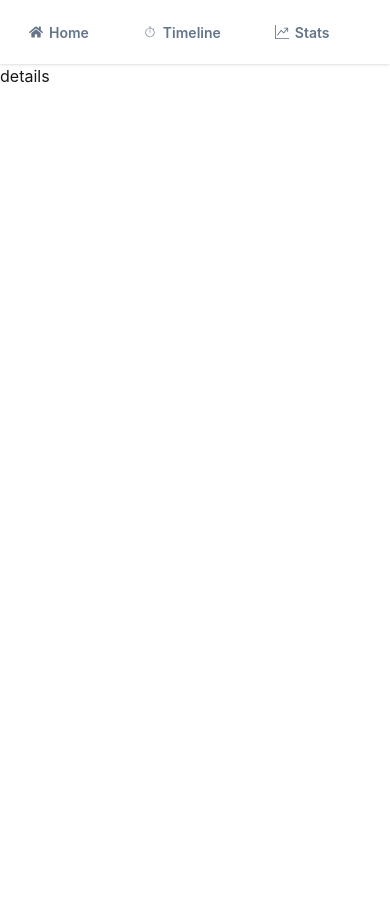
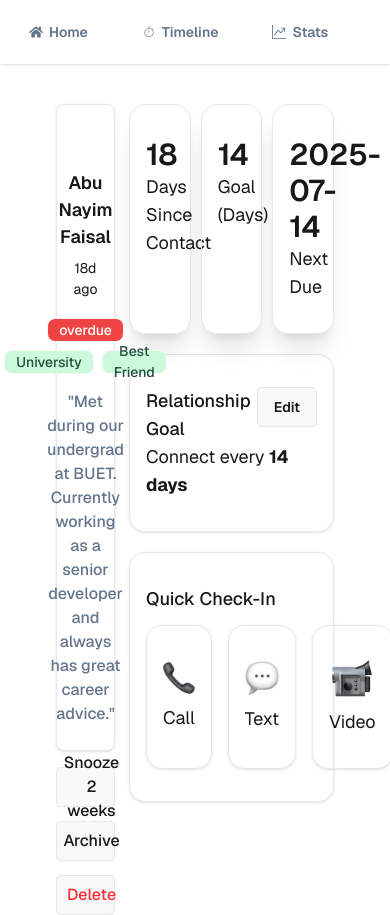
Before and after one commit to with-ph-b13/a-7, a React (Vite) app: page /friends/1 in a window 390 px wide. Before the commit the page ends 844 px from the top, so only its background shows below. Built offline with nearby package versions, Linux system fonts and the light colour scheme; grey boxes are pictures that could not be loaded.

Commit message:
added friend details page

```diff
--- a/src/components/ui/FriendCard/FriendCard.jsx
+++ b/src/components/ui/FriendCard/FriendCard.jsx
@@ -1,8 +1,14 @@
-import React from 'react';
+import React, { useContext } from 'react';
 import { Link } from 'react-router';
+import { FriendsContext } from '../../../context/FriendsProvider';
 
 const FriendCard = ({ friend }) => {
-    console.log(friend);
+
+    const {friendsData,setFriendsData}=useContext(FriendsContext);
+
+
+
+
     const { picture, name, email, days_since_contact, status, tags, next_due_date, bio, goal,id } = friend;
     return (
         <Link to={`/friends/${id}`} className="card border border-gray-200 shadow-xl">
--- a/src/context/FriendsProvider.jsx
+++ b/src/context/FriendsProvider.jsx
@@ -1,4 +1,4 @@
-import React, { createContext } from 'react';
+import React, { createContext, useState } from 'react';
 
 // create context
 export const FriendsContext=createContext();
@@ -6,10 +6,12 @@ export const FriendsContext=createContext();
 
 const FriendsProvider = ({children}) => {
 
+    const [friendsData,setFriendsData]=useState([]);
 
 
     const data={
-        name:'mim'
+        friendsData,
+        setFriendsData
     }
 
 
--- a/src/index.css
+++ b/src/index.css
@@ -1,2 +1,7 @@
+@import url('https://fonts.googleapis.com/css2?family=Geist:wght@100..900&display=swap');
+
 @import "tailwindcss";
 @plugin "daisyui";
+*{
+    font-family: "Geist", sans-serif;
+}
--- a/src/pages/FriendDetails/ContactGoal/ContactGoal.jsx
+++ b/src/pages/FriendDetails/ContactGoal/ContactGoal.jsx
@@ -5,7 +5,7 @@ const ContactGoal = ({filteredFriend}) => {
     return (
         <div>
             <div className=' mt-5 px-4 py-8 rounded-2xl shadow border border-gray-200'>
-               <div className="flex flex-col-reverse md:flex-row gap-3 justify-between">
+               <div className="flex justify-between">
                  <p className='font-medium text-lg'>Relationship Goal</p>
                 <button className='btn'>Edit</button>
                </div>
--- a/src/pages/FriendDetails/FriendDetails.jsx
+++ b/src/pages/FriendDetails/FriendDetails.jsx
@@ -1,13 +1,78 @@
-import React, { useContext } from 'react';
+import React, { use, useContext } from 'react';
 import { FriendsContext } from '../../context/FriendsProvider';
+import { Link, useParams } from 'react-router';
+import { TbBellRinging } from 'react-icons/tb';
+import { MdAutoDelete, MdOutlineUnarchive } from 'react-icons/md';
+import TimeBoard from './TimeBoard/TimeBoard';
+import ContactGoal from './ContactGoal/ContactGoal';
+import QuicCkIn from './QuicCkIn/QuicCkIn';
+
+const friendsPromise = fetch('/friends.json').then(res => res.json());
 
 const FriendDetails = () => {
-    const data=useContext(FriendsContext)
-    console.log(data);
+    const initialFriendsData = use(friendsPromise);
+    const { id } = useParams();
+    const filteredFriend = initialFriendsData.find(friend => friend.id === Number(id));
+    const { picture, name, email, days_since_contact, status, tags, next_due_date, bio, goal } = filteredFriend;
+
+
 
     return (
-        <div>
-            details
+        <div className="container mx-auto mt-10">
+
+            <div className='grid grid-cols-4 gap-3.5 px-14  h-[60vh]'>
+                {/* left side */}
+                <div className="col-span-1 ">
+                    <Link to={`/friends/${id}`} className="card border bg-base-100 border-gray-200 shadow">
+                        <figure className="px-10 pt-10 ">
+                            <img
+                                src={picture}
+                                alt="Shoes"
+                                className="rounded-full"  loading="lazy" decoding="async"/>
+                        </figure>
+                        <div className="card-body items-center text-center">
+                            <h2 className="card-title">{name}</h2>
+                            <p>{days_since_contact}d ago</p>
+                            <div className="card-actions flex flex-col justify-center items-center">
+
+                                <div className="mt-2.5">
+                                    {
+                                        status === "overdue" && <div className={`badge text-white font-medium bg-[#EF4444] }`}>{status}</div>
+                                    }
+                                    {
+                                        status === "on-track" && <div className={`badge text-white font-medium bg-[#244D3F] }`}>{status}</div>
+                                    }
+                                    {
+                                        status === "almost due" && <div className={`badge text-white font-medium bg-[#EFAD44] }`}>{status}</div>
+                                    }
+                                </div>
+                                <div className="gap-2 flex">
+                                    {tags.map((t, i) => {
+
+                                        return <p key={i} className='badge text-[#244D3F] font-medium bg-[#CBFADB]'>{t}</p>
+                                    })}
+                                </div>
+                            </div>
+                            <p className='font-medium text-[16px] mt-2 text-[#64748B]'>"{bio}"</p>
+                        </div>
+                    </Link>
+
+                    <div className="mt-4 space-y-3.5">
+                        <button className='font-medium btn w-full text-[16px] flex items-center gap-3'><TbBellRinging /> Snooze 2 weeks</button>
+                        <button className='font-medium btn w-full text-[16px] flex items-center gap-3'><MdOutlineUnarchive /> Archive</button>
+                        <button className='font-medium btn w-full text-[16px] flex items-center gap-3 text-red-500'><MdAutoDelete />Delete</button>
+                    </div>
+                </div>
+
+
+                {/* right side */}
+                <div className=" col-span-3">
+                  <TimeBoard filteredFriend={filteredFriend}/>
+                  <ContactGoal filteredFriend={filteredFriend}/>
+                  <QuicCkIn/>
+                </div>
+
+            </div>
         </div>
     );
 };
--- a/src/pages/FriendDetails/QuicCkIn/QuicCkIn.jsx
+++ b/src/pages/FriendDetails/QuicCkIn/QuicCkIn.jsx
@@ -1,46 +1,26 @@
-import React, { useContext } from 'react';
+import React from 'react';
 import callImg from '../../../assets/call.png'
 import textImg from '../../../assets/text.png'
 import videoImg from '../../../assets/video.png'
-import { FriendsContext } from '../../../context/FriendsProvider';
-import { format } from 'date-and-time';
-import { toast } from 'react-toastify';
-const QuicCkIn = ({ name }) => {
-    const { call, setCall } = useContext(FriendsContext);
-
-    const handleAddCalls = (c) => {
-        const date=new Date();
-        const formatted = format(date, 'MMMM D, YYYY');
-        const callData={
-            type: c,
-            name:name,
-            date:formatted,
-            atCreated: Date.now()
-        }
-        setCall([...call,callData])
-        toast.success(`${name} ${c} successfully`)
-
-    }
+const QuicCkIn = () => {
     return (
         <div>
             <div className=' mt-5 px-4 py-8 rounded-2xl shadow border border-gray-200'>
-                <p className='font-medium text-lg'>Quick Check-In</p>
-                <div className="grid grid-cols-1 md:grid-cols-3 gap-4 mt-3">
-                    <div onClick={() => handleAddCalls("Call")} className="px-4 cursor-pointer  py-8 w-full gap-2.5 rounded-2xl shadow border border-gray-200 flex flex-col items-center justify-center">
+                 <p className='font-medium text-lg'>Quick Check-In</p>
+                <div className="flex gap-4 mt-3">
+                    <div className="px-4  py-8 w-full gap-2.5 rounded-2xl shadow border border-gray-200 flex flex-col items-center justify-center">
                         <div>
                             <img src={callImg} width={40} height={40} alt=""  loading="lazy" decoding="async"/>
                         </div>
                         <h1 className='text-lg'>Call</h1>
                     </div>
-
-                    <div  onClick={() => handleAddCalls("Text")} className="px-4 py-8  cursor-pointer w-full gap-2.5 rounded-2xl shadow border border-gray-200 flex flex-col items-center justify-center">
+                    <div className="px-4 py-8 w-full gap-2.5 rounded-2xl shadow border border-gray-200 flex flex-col items-center justify-center">
                         <div>
                             <img src={textImg} width={40} height={40} alt=""  loading="lazy" decoding="async"/>
                         </div>
                         <h1 className='text-lg'>Text</h1>
                     </div>
-
-                    <div  onClick={() => handleAddCalls("Video")} className="px-4 cursor-pointer py-8 w-full gap-2.5 rounded-2xl shadow border border-gray-200 flex flex-col items-center justify-center">
+                    <div className="px-4 py-8 w-full gap-2.5 rounded-2xl shadow border border-gray-200 flex flex-col items-center justify-center">
                         <div>
                             <img src={videoImg} width={40} height={40} alt=""  loading="lazy" decoding="async"/>
                         </div>
--- a/src/pages/FriendDetails/TimeBoard/TimeBoard.jsx
+++ b/src/pages/FriendDetails/TimeBoard/TimeBoard.jsx
@@ -3,7 +3,7 @@ import React from 'react';
 const TimeBoard = ({filteredFriend}) => {
      const { picture, name, email, days_since_contact, status, tags, next_due_date, bio, goal } = filteredFriend;
     return (
-        <div className="grid md:grid-cols-3 grid-cols-1 gap-2.5">
+        <div className="grid grid-cols-3 gap-2.5">
             <div className='text-center px-4 py-8 rounded-2xl shadow-xl border border-gray-200'>
                 <h1 className='font-semibold text-3xl'>{days_since_contact}</h1>
                 <p className='font-normal text-lg'>Days Since Contact</p>
```
Also changed, not shown: src/components/RecentInteractions/RecentInteractions.jsx (+5 -51 lines).
